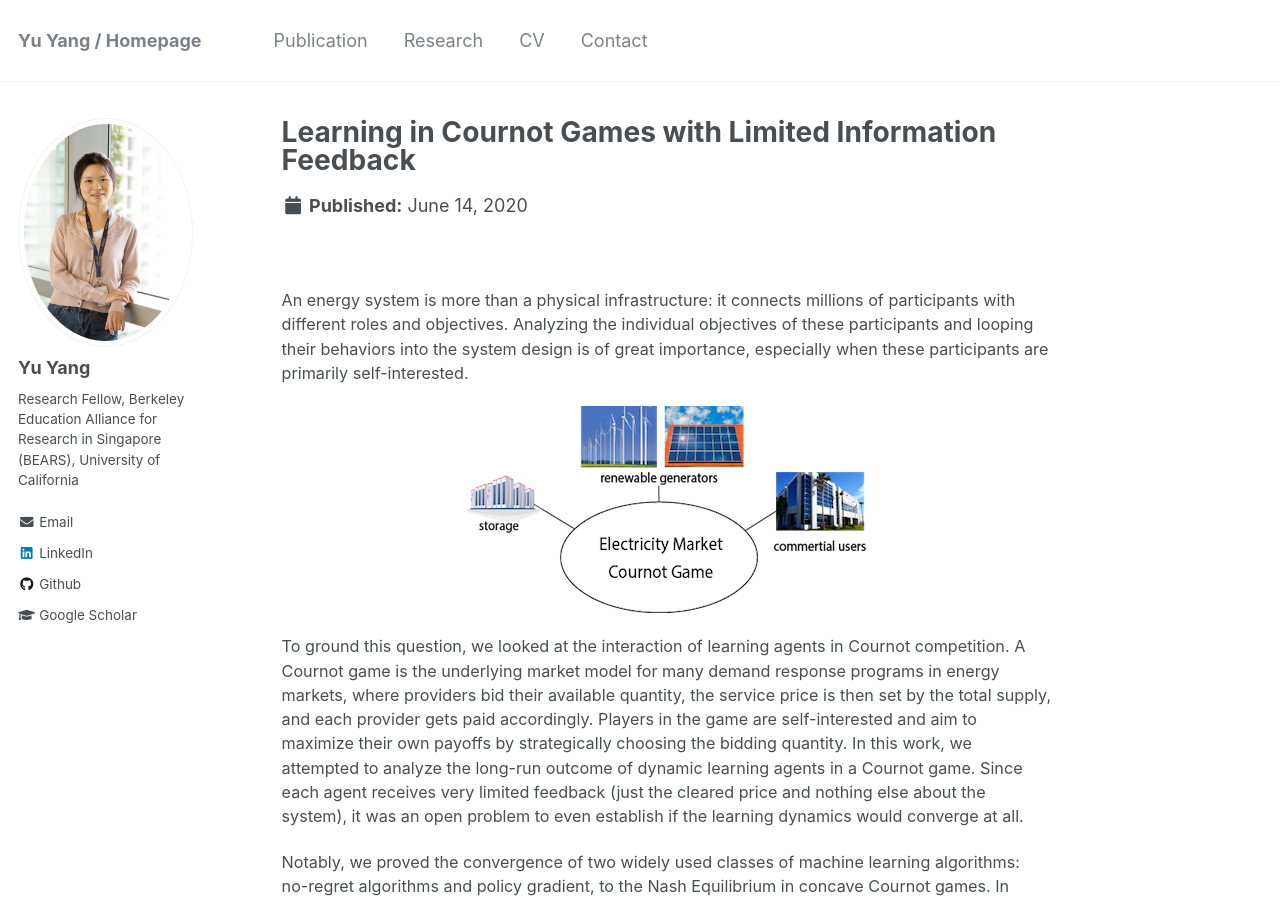
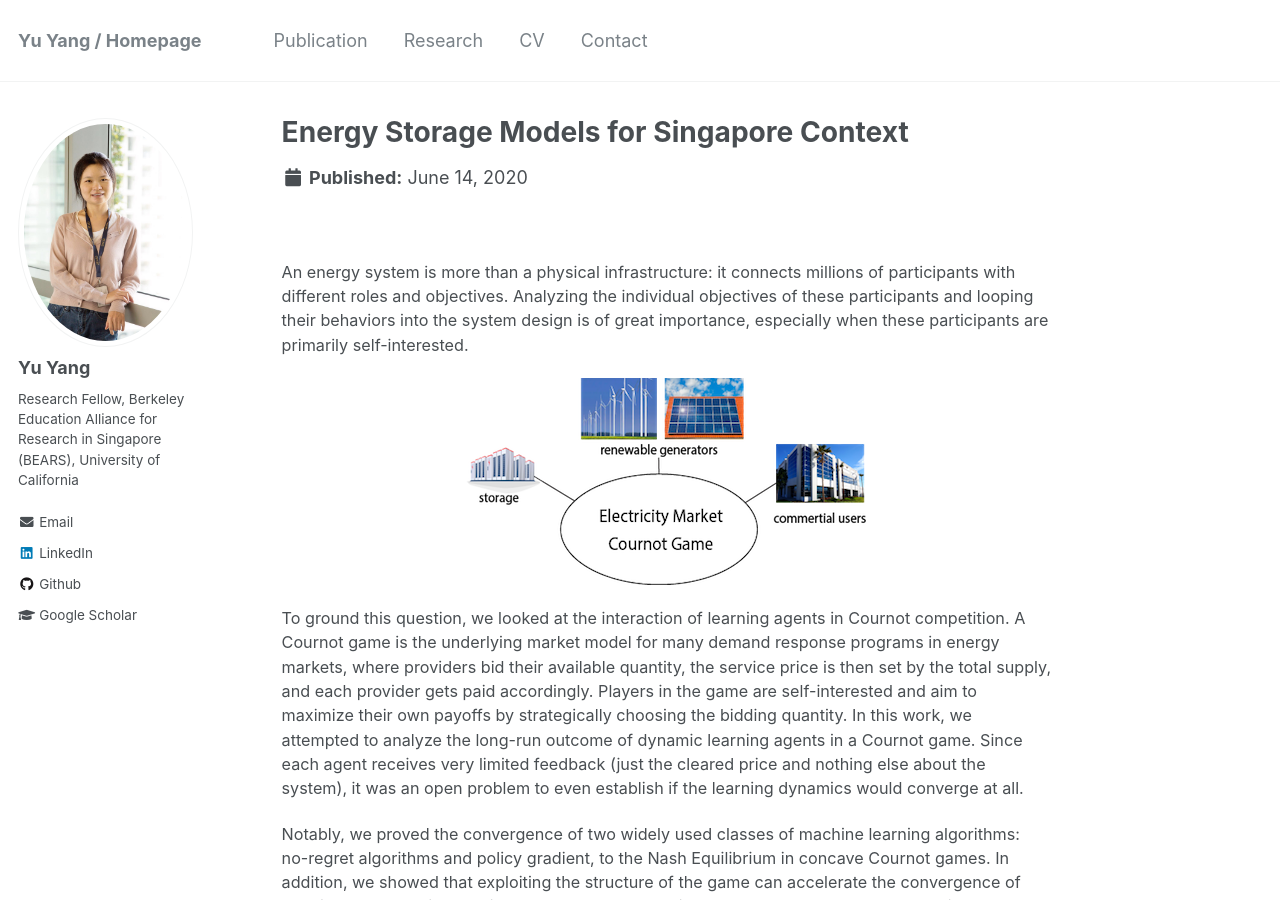
Before and after one commit to yangyu-berkeley/yangyu-berkeley.github.io, a Jekyll site: the page built from _research/research-1.md, in a window 1280 px wide and 900 px high. Built offline with Jekyll 4.4.1, drawn with Linux system fonts in a browser that asks for light colours.

Commit message:
Update research-1.md

```diff
--- a/_research/research-1.md
+++ b/_research/research-1.md
@@ -1,5 +1,5 @@
 ---
-title: "Learning in Cournot Games with Limited Information Feedback"
+title: "Energy Storage Models for Singapore Context"
 excerpt: "In this work, we study the long-run dynamics of learning agents in Cournot game. Cournot game is the underlying market model for many demand response programs in electricity markets, where providers bid their available quantity, the service price is set by the total supply and each provider gets paid accordingly. "
 collection: research
 ---
```
